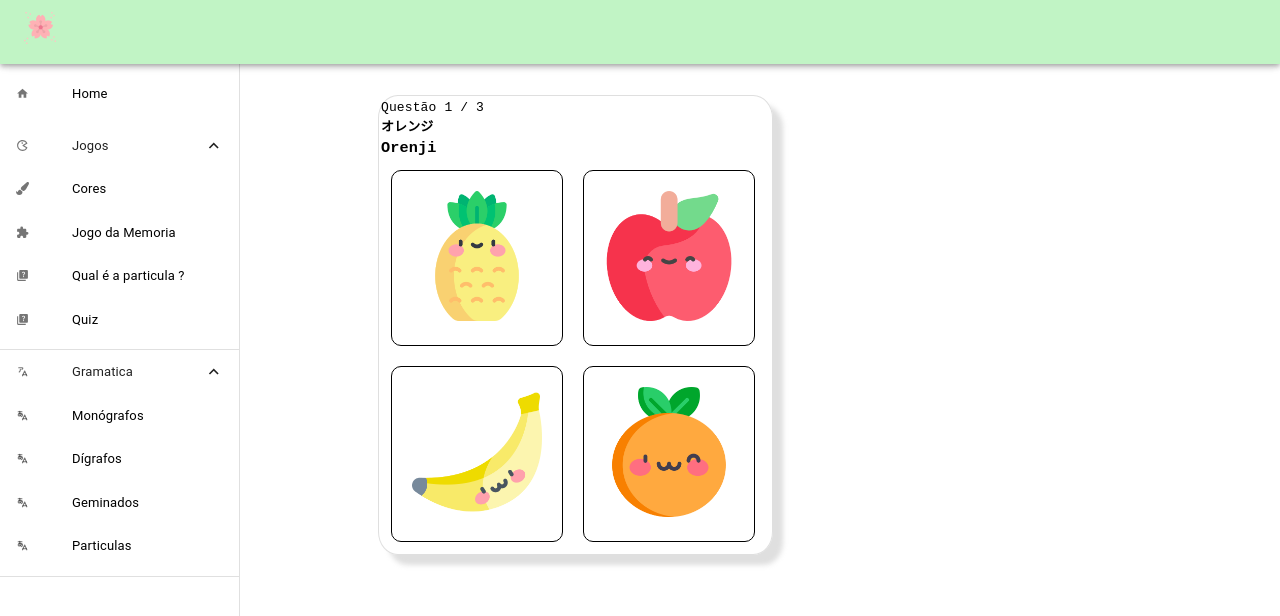
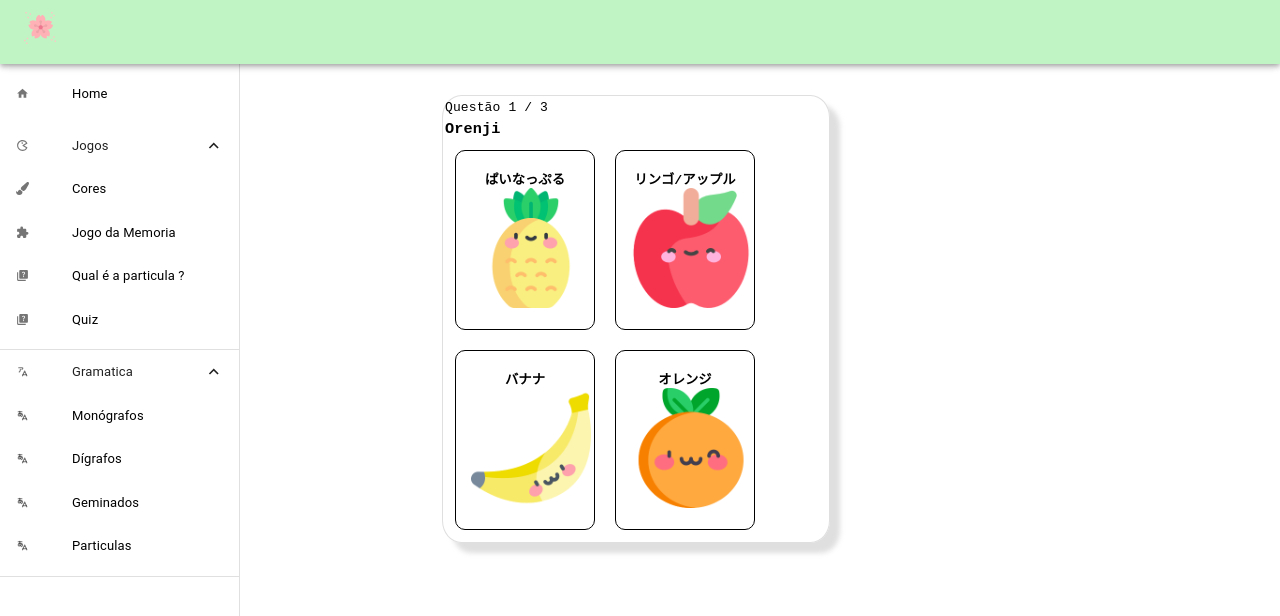
Before and after one commit to deborafsm/nihongo-san, a React (Create React App) app in the folder my-app/: page /quiz-game in a window 1280 px wide. Shown: the top 616 px of the page. Built offline with nearby package versions, Linux system fonts and the light colour scheme.

Commit message:
update: width

```diff
--- a/my-app/src/components/Questions/QuizGame.jsx
+++ b/my-app/src/components/Questions/QuizGame.jsx
@@ -54,7 +54,7 @@ function QuestionGame() {
                 <span>Questão {questaoAtual + 1}</span> / {questoes.length}
               </div>
               <div className="question-text">
-                <h4>{questoes[questaoAtual].questTextHira}</h4>
+                {/* <h4>{questoes[questaoAtual].questTextHira}</h4> */}
                 <h3>{questoes[questaoAtual].questText}</h3>
               </div>
               <div className="question-resp-icon">
@@ -67,6 +67,7 @@ function QuestionGame() {
                       }
                       key={index}
                     >
+                      <p>{opcaoQuest.titleJpn}</p>
                       {opcaoQuest.respQuest}
                     </button>
                   ))}
--- a/my-app/src/components/Questions/quiz.jsx
+++ b/my-app/src/components/Questions/quiz.jsx
@@ -16,20 +16,28 @@ export const SideData = [
     questTraducao: "Laranja",
     opcoesQuest: [
       {
-        respQuest: <img src={maca} alt="" style={{ width: "130px" }} />,
+        respQuest: <img src={maca} alt="" style={{ width: "120px" }} />,
         isCorrect: false,
+        titleJpn: "リンゴ/アップル",
+        titlePt: "Ringo/(Apple)appuru",
       },
       {
-        respQuest: <img src={abacaxi} alt="" style={{ width: "130px" }} />,
+        respQuest: <img src={abacaxi} alt="" style={{ width: "120px" }} />,
         isCorrect: false,
+        titleJpn: "ぱいなっぷる",
+        titlePt: "Painappuru / pain",
       },
       {
-        respQuest: <img src={banana} alt="" style={{ width: "130px" }} />,
+        respQuest: <img src={banana} alt="" style={{ width: "120px" }} />,
         isCorrect: false,
+        titleJpn: "バナナ",
+        titlePt: "Banana",
       },
       {
-        respQuest: <img src={laranja} alt="" style={{ width: "130px" }} />,
+        respQuest: <img src={laranja} alt="" style={{ width: "120px" }} />,
         isCorrect: true,
+        titleJpn: "オレンジ",
+        titlePt: "Orendi",
       },
     ],
   },
@@ -38,22 +46,29 @@ export const SideData = [
     questText: " Kuzu",
     questTraducao: "Maça",
     opcoesQuest: [
-
       {
-        respQuest: <img src={laranja} alt="" style={{ width: "130px" }} />,
+        respQuest: <img src={laranja} alt="" style={{ width: "120px" }} />,
         isCorrect: false,
+        titleJpn: "オレンジ",
+        titlePt: "Orendi",
       },
       {
-        respQuest: <img src={abacaxi} alt="" style={{ width: "130px" }} />,
+        respQuest: <img src={abacaxi} alt="" style={{ width: "120px" }} />,
         isCorrect: false,
+        titleJpn: "ぱいなっぷる",
+        titlePt: "Painappuru / pain",
       },
       {
-        respQuest: <img src={banana} alt="" style={{ width: "130px" }} />,
+        respQuest: <img src={banana} alt="" style={{ width: "120px" }} />,
         isCorrect: false,
+        titleJpn: "バナナ",
+        titlePt: "Banana",
       },
       {
-        respQuest: <img src={maca} alt="" style={{ width: "130px" }} />,
+        respQuest: <img src={maca} alt="" style={{ width: "120px" }} />,
         isCorrect: true,
+        titleJpn: "リンゴ/アップル",
+        titlePt: "Ringo/(Apple)appuru",
       },
     ],
   },
@@ -62,23 +77,22 @@ export const SideData = [
     questText: " Josei",
     questTraducao: "mulher",
     opcoesQuest: [
-
       {
-        respQuest: <img src={daughter} alt="" style={{ width: "130px" }} />,
+        respQuest: <img src={daughter} alt="" style={{ width: "120px" }} />,
         isCorrect: false,
       },
       {
-        respQuest: <img src={geisha} alt="" style={{ width: "130px" }} />,
+        respQuest: <img src={geisha} alt="" style={{ width: "120px" }} />,
         isCorrect: true,
       },
       {
-        respQuest: <img src={man} alt="" style={{ width: "130px" }} />,
+        respQuest: <img src={man} alt="" style={{ width: "120px" }} />,
         isCorrect: false,
       },
       {
-        respQuest: <img src={woman} alt="" style={{ width: "130px" }} />,
+        respQuest: <img src={woman} alt="" style={{ width: "120px" }} />,
         isCorrect: false,
       },
     ],
-  }
+  },
 ];
--- a/my-app/src/components/Questions/style-quiz.css
+++ b/my-app/src/components/Questions/style-quiz.css
@@ -2,7 +2,7 @@
   display: flex;
   justify-content: center;
   border: 1px solid rgba(212, 212, 212, 0.75);
-  width: 51%;
+  width: 60%;
   padding: 2px;
   align-items: center;
   border-radius: 5%;
@@ -17,11 +17,17 @@
 .question-text {
 }
 .question-resp-icon button {
+  width: 140px;
+  height: 180px;
   color: rgb(247, 247, 247);
   cursor: pointer;
   background-color: rgba(43, 43, 43, 0);
   margin: 10px;
   border: 1px solid black;
   border-radius: 10px;
-  padding: 20px;
+  padding: 15px;
 }
+.question-resp-icon p {
+  color: black;
+  font-weight: 800;
+}
```
